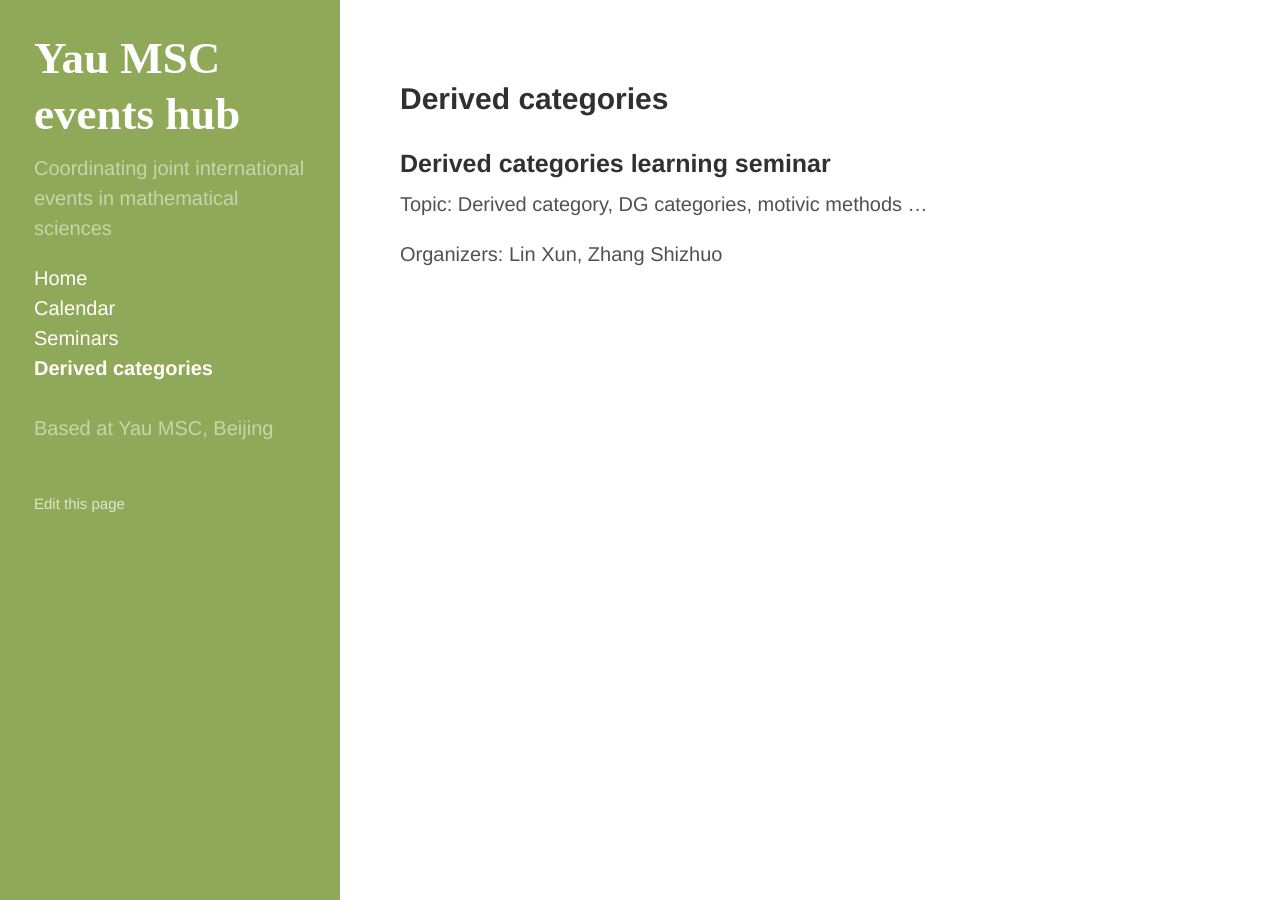
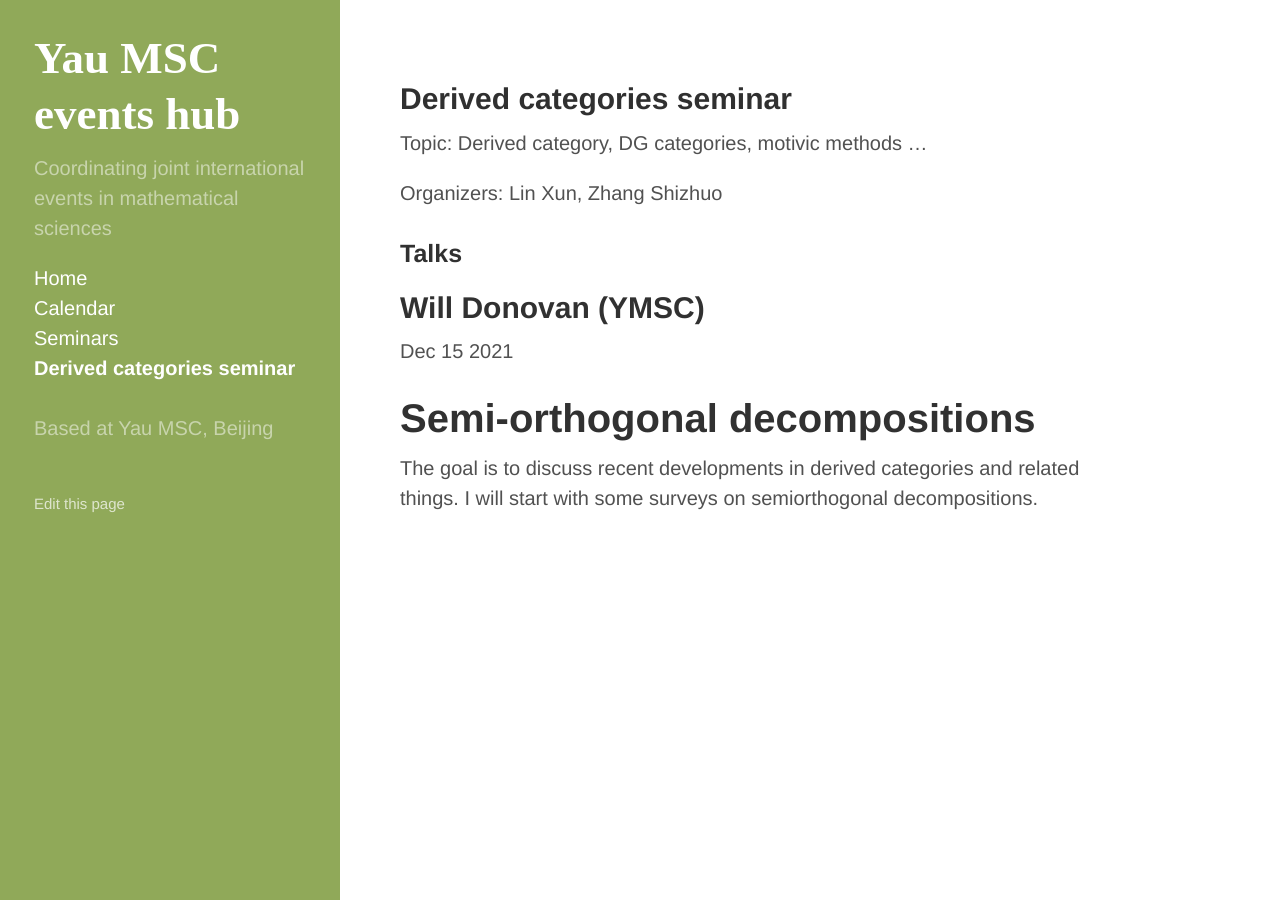
Before and after one commit to yau-msc-events/yau-msc-events.github.io, a Jekyll site: the page built from seminar-dc.md, in a window 1280 px wide. Built offline with Jekyll 4.4.1, drawn with Linux system fonts in a browser that asks for light colours.

Commit message:
Update seminar-dc.md

```diff
--- a/seminar-dc.md
+++ b/seminar-dc.md
@@ -1,10 +1,18 @@
 ---
 layout: seminarpage
-title: Derived categories
+title: Derived categories seminar
 ---
-
-### Derived categories learning seminar
 
 Topic: Derived category, DG categories, motivic methods ...
 
 Organizers: Lin Xun, Zhang Shizhuo
+
+### Talks
+
+## Will Donovan (YMSC)
+
+Dec 15 2021
+
+# Semi-orthogonal decompositions
+
+The goal is to discuss recent developments in derived categories and related things. I will start with some surveys on semiorthogonal decompositions.
```
